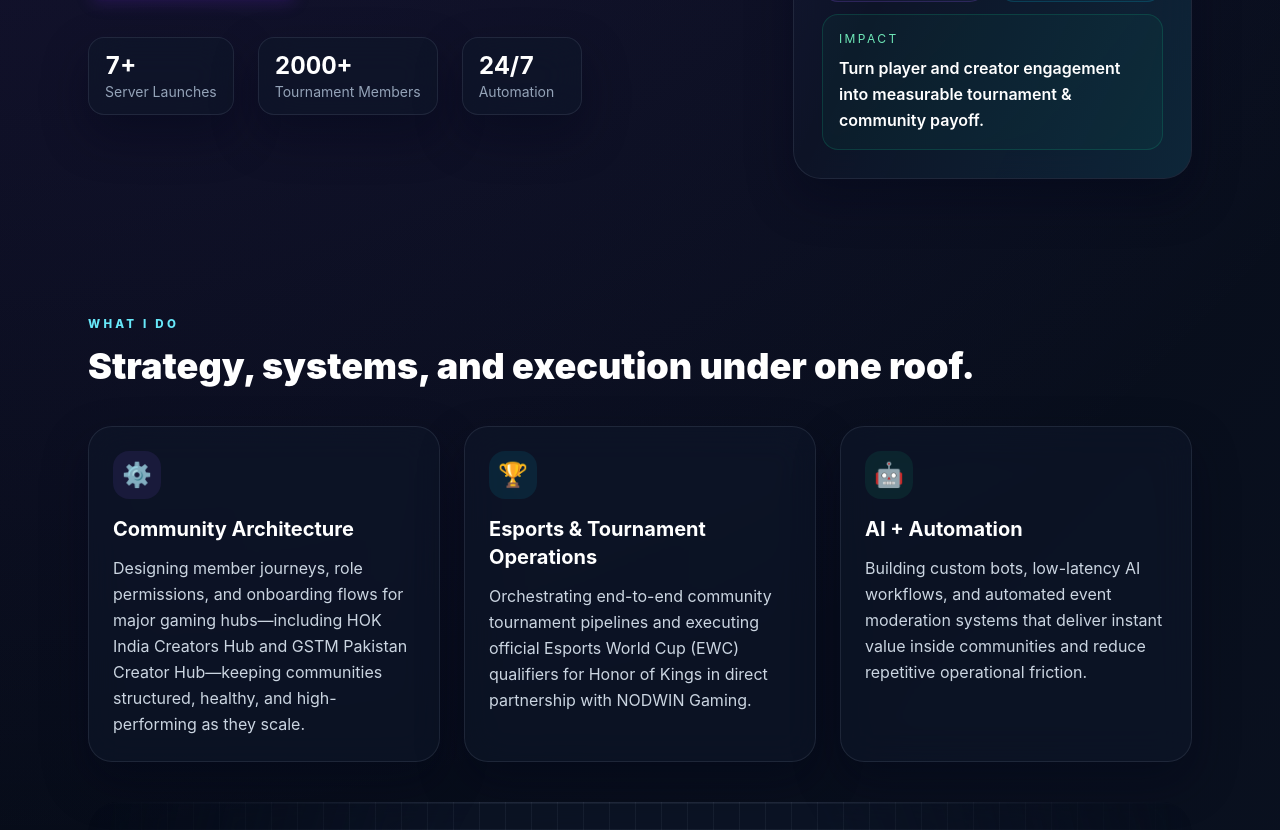
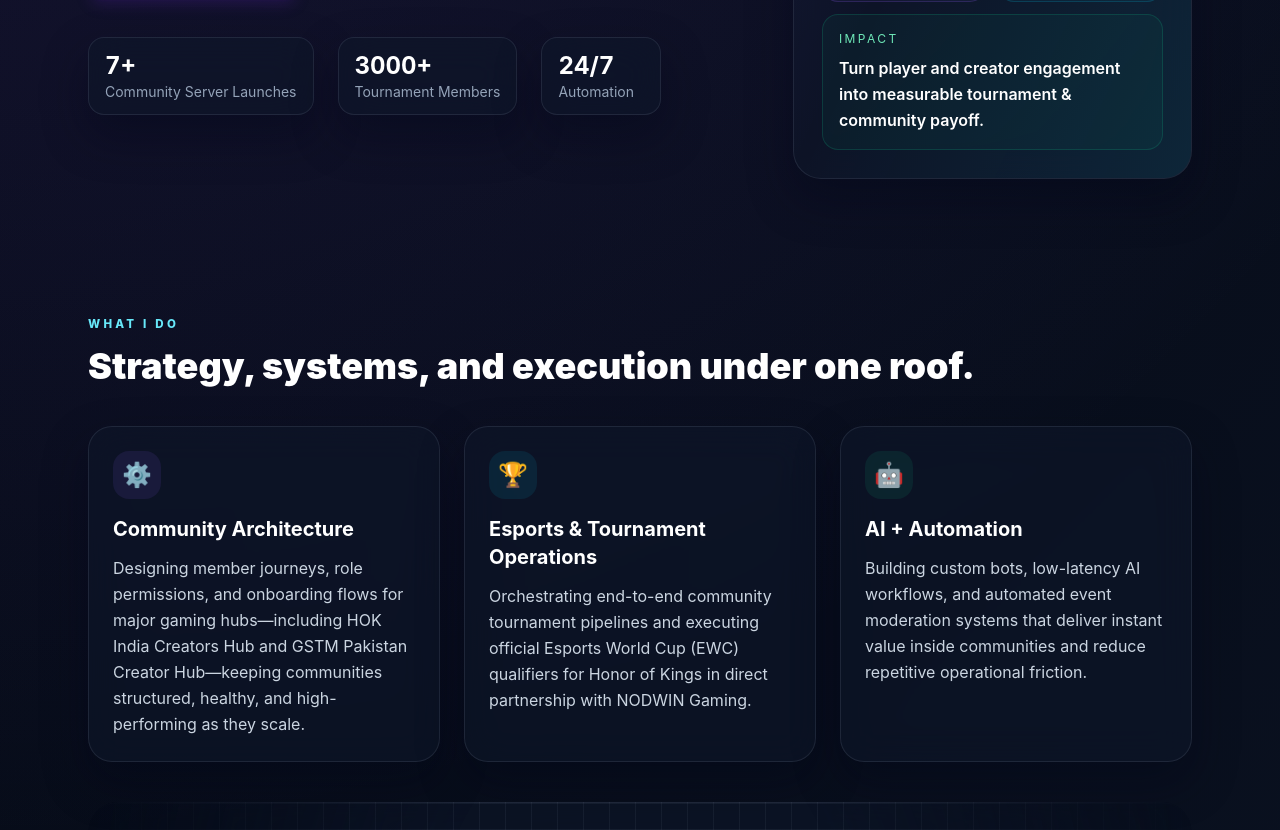
Before and after one commit to DewanHabib10/portfolio_habib_cc, a plain HTML site: page index.html in a window 1280 px wide. Shown: the part 858-1688 px from the top of the page. Drawn offline with nearby package versions, Linux system fonts and the light colour scheme.

```diff
--- a/index.html
+++ b/index.html
@@ -451,10 +451,10 @@
                     <div class="mt-10 flex flex-wrap gap-6 text-sm text-slate-300">
                         <div class="stat-box glass rounded-2xl px-4 py-3 min-w-[120px]">
                             <div class="text-2xl font-bold text-white"><span class="count-up" data-target="7" data-suffix="+">0</span></div>
-                            <div class="text-slate-400">Server Launches</div>
+                            <div class="text-slate-400">Community Server Launches</div>
                         </div>
                         <div class="stat-box glass rounded-2xl px-4 py-3 min-w-[120px]">
-                            <div class="text-2xl font-bold text-white"><span class="count-up" data-target="2000" data-suffix="+">0</span></div>
+                            <div class="text-2xl font-bold text-white"><span class="count-up" data-target="3000" data-suffix="+">0</span></div>
                             <div class="text-slate-400">Tournament Members</div>
                         </div>
                         <div class="stat-box glass rounded-2xl px-4 py-3 min-w-[120px]">
```
